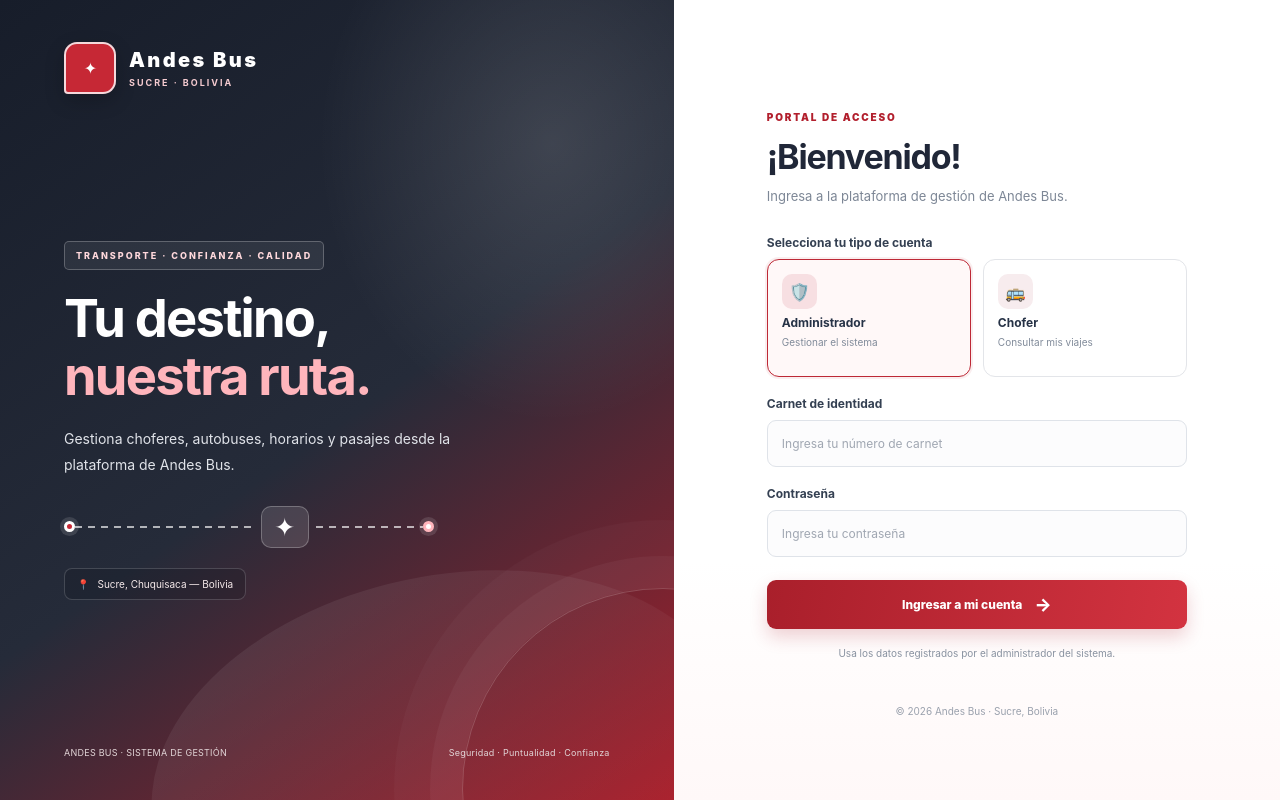
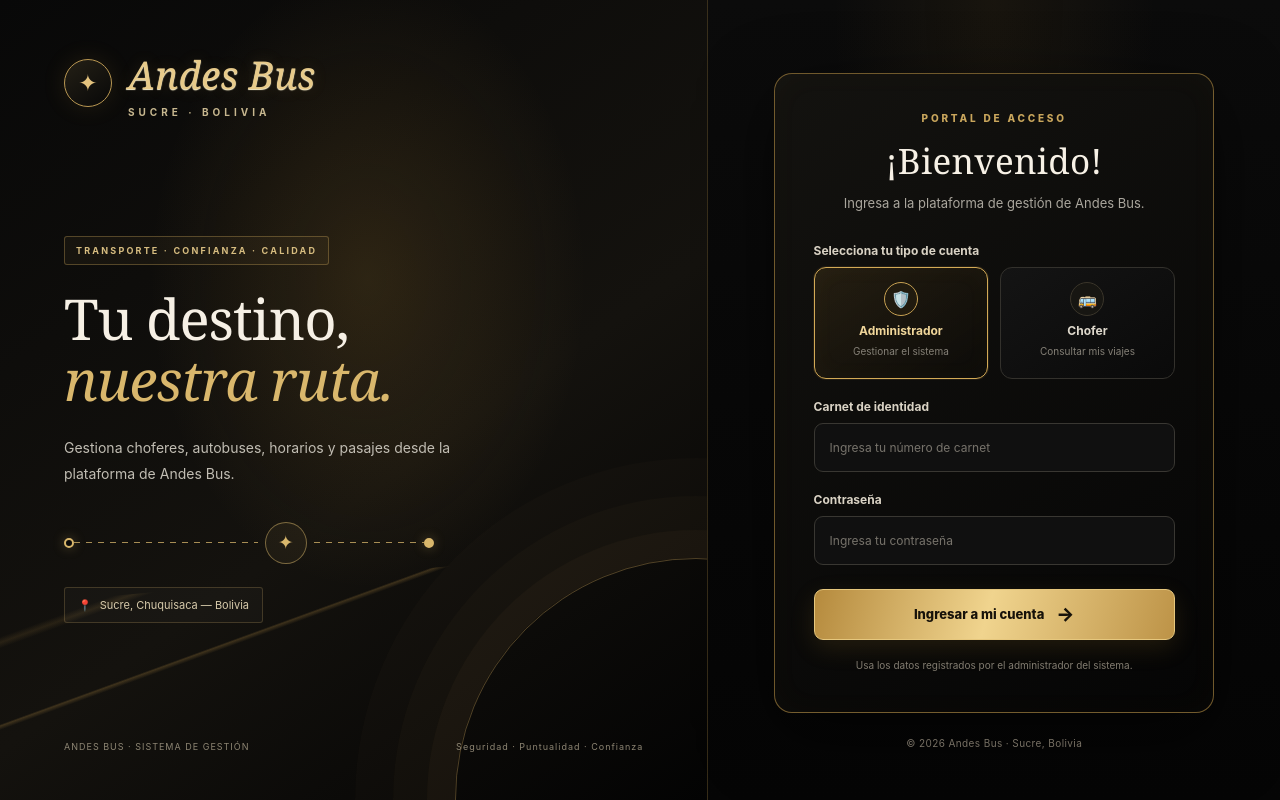
Before and after one commit to ikervegavaldes123-lang/frontend-buses, a React (Vite) app: page /login in a window 1280 px wide. Built offline with nearby package versions, Linux system fonts and the light colour scheme.

Commit message:
Aplicar diseño negro y dorado elegante al login Andes Bus

```diff
--- a/src/pages/LoginPage.css
+++ b/src/pages/LoginPage.css
@@ -1,46 +1,47 @@
-.login-page{min-height:100vh;display:grid;grid-template-columns:minmax(300px,1fr) minmax(420px,.9fr);background:#fff;color:#202b3d}
-.login-visual{position:relative;isolation:isolate;display:flex;flex-direction:column;justify-content:space-between;min-height:100vh;padding:42px clamp(28px,5vw,76px);overflow:hidden;color:#fff;background:radial-gradient(ellipse at 82% 18%,rgba(255,255,255,.13),transparent 30%),linear-gradient(145deg,#171d2a 0%,#252b39 52%,#a91f2b 100%)}
-.login-visual:before{content:"";position:absolute;z-index:-1;inset:auto -10% -20% 22%;height:48%;border-radius:50% 50% 0 0;background:linear-gradient(160deg,rgba(255,255,255,.08),rgba(255,255,255,0));transform:rotate(-12deg)}
-.login-visual:after{content:"";position:absolute;z-index:-1;width:400px;height:400px;right:-190px;bottom:-190px;border:1px solid rgba(255,255,255,.18);border-radius:50%;box-shadow:0 0 0 32px rgba(255,255,255,.04),0 0 0 68px rgba(255,255,255,.025)}
-.login-brand{display:flex;align-items:center;gap:13px;z-index:1}
-.login-brand-icon{width:52px;height:52px;display:grid;place-items:center;border:2px solid rgba(255,255,255,.82);border-radius:13px 13px 13px 4px;background:#c62835;color:#fff;font-size:16px;font-weight:900;letter-spacing:-1px;box-shadow:0 7px 20px rgba(0,0,0,.2)}
+.login-page{min-height:100vh;display:grid;grid-template-columns:minmax(0,1.05fr) minmax(420px,.85fr);background:#050505;color:#f5f1e8;font-family:Inter,system-ui,-apple-system,BlinkMacSystemFont,"Segoe UI",sans-serif}
+.login-visual{position:relative;isolation:isolate;display:flex;flex-direction:column;justify-content:space-between;min-height:100vh;padding:48px clamp(28px,5vw,76px);overflow:hidden;color:#f8f2e5;background:radial-gradient(ellipse at 52% 35%,rgba(194,145,57,.16),transparent 42%),linear-gradient(145deg,#080808 0%,#14120e 58%,#030303 100%)}
+.login-visual:before{content:"";position:absolute;z-index:-1;inset:auto -10% -14% -12%;height:42%;background:linear-gradient(165deg,transparent 10%,rgba(198,153,72,.12) 11%,transparent 12%,transparent 25%,rgba(198,153,72,.24) 25.3%,transparent 26%);transform:rotate(-5deg)}
+.login-visual:after{content:"";position:absolute;z-index:-1;width:480px;height:480px;right:-230px;bottom:-240px;border:1px solid rgba(210,170,94,.35);border-radius:50%;box-shadow:0 0 0 28px rgba(210,170,94,.035),0 0 0 62px rgba(210,170,94,.025),0 0 0 100px rgba(210,170,94,.018)}
+.login-brand{display:flex;align-items:center;gap:16px;z-index:1}
+.login-brand-icon{width:48px;height:48px;display:grid;place-items:center;border:1px solid #b99752;border-radius:50%;color:#e4c37e;background:linear-gradient(145deg,#242016,#080808);font-size:23px;box-shadow:0 0 24px rgba(196,153,67,.12)}
 .login-brand strong,.login-brand small{display:block}
-.login-brand strong{font-size:20px;letter-spacing:2.4px;font-weight:900}
-.login-brand small{margin-top:5px;color:#f5cbd0;font-size:9px;font-weight:700;letter-spacing:2px}
+.login-brand strong{font-family:Georgia,"Times New Roman",serif;font-size:clamp(28px,3vw,40px);font-style:italic;font-weight:500;letter-spacing:.3px;color:#e7ca8a;text-shadow:0 1px 1px #fff4ce,0 0 16px rgba(206,166,85,.18)}
+.login-brand small{margin-top:6px;color:#c7b78f;font-size:10px;font-weight:700;letter-spacing:4px}
 .login-visual-copy{position:relative;z-index:1;max-width:520px;margin:40px 0}
-.login-kicker{display:inline-block;padding:8px 11px;border:1px solid rgba(255,255,255,.24);border-radius:5px;color:#ffd8dc;background:rgba(255,255,255,.07);font-size:9px;font-weight:800;letter-spacing:2px}
-.login-visual-copy h1{margin:20px 0;font-size:clamp(34px,4.1vw,58px);line-height:1.1;letter-spacing:-1.8px}
-.login-visual-copy h1 em{color:#ffb5bc;font-style:normal}
-.login-visual-copy p{max-width:390px;color:#e0e3e9;font-size:14px;line-height:1.85}
-.login-route-decoration{display:flex;align-items:center;gap:0;width:min(100%,370px);margin-top:28px}
-.route-dot{width:11px;height:11px;flex-shrink:0;border:3px solid #fff;border-radius:50%;background:#c62835;box-shadow:0 0 0 4px rgba(255,255,255,.12)}
-.route-line{height:2px;flex:1;background:repeating-linear-gradient(90deg,rgba(255,255,255,.65) 0 7px,transparent 7px 13px)}
-.route-bus{display:grid;place-items:center;width:48px;height:42px;margin:0 7px;border:1px solid rgba(255,255,255,.25);border-radius:10px;background:rgba(255,255,255,.12);font-size:25px}
+.login-kicker{display:inline-block;padding:8px 11px;border:1px solid rgba(201,163,91,.35);border-radius:3px;color:#d7bd80;background:rgba(201,163,91,.055);font-size:9px;font-weight:700;letter-spacing:2.2px}
+.login-visual-copy h1{margin:24px 0;font-family:Georgia,"Times New Roman",serif;font-size:clamp(38px,4.4vw,64px);line-height:1.08;letter-spacing:-1px;color:#f6f0e5;font-weight:500}
+.login-visual-copy h1 em{color:#d9b76c;font-style:italic}
+.login-visual-copy p{max-width:390px;color:#c1bdb3;font-size:14px;line-height:1.9}
+.login-route-decoration{display:flex;align-items:center;gap:0;width:min(100%,370px);margin-top:34px}
+.route-dot{width:10px;height:10px;flex-shrink:0;border:2px solid #d9b76c;border-radius:50%;background:#080808;box-shadow:0 0 12px rgba(217,183,108,.35)}
+.route-line{height:1px;flex:1;background:repeating-linear-gradient(90deg,rgba(217,183,108,.75) 0 6px,transparent 6px 12px)}
+.route-bus{display:grid;place-items:center;width:42px;height:42px;margin:0 7px;border:1px solid rgba(217,183,108,.5);border-radius:50%;color:#d9b76c;background:rgba(217,183,108,.06);font-size:19px}
 .route-line-short{flex:.6}
-.route-dot-end{background:#fff;border-color:#ffb5bc}
-.login-location-chip{display:inline-flex;align-items:center;gap:8px;margin-top:20px;padding:9px 12px;border:1px solid rgba(255,255,255,.17);border-radius:8px;color:#f4e8e9;background:rgba(17,20,29,.22);font-size:10px}
-.login-visual-footer{position:relative;z-index:1;display:flex;justify-content:space-between;gap:16px;color:#e1d4d6;font-size:9px;letter-spacing:.25px}
-.login-form-side{display:flex;flex-direction:column;justify-content:center;align-items:center;padding:44px 32px 22px;background:linear-gradient(180deg,#fff 0%,#fff 70%,#fff8f8 100%)}
-.login-form{width:min(100%,420px)}
-.login-form-eyebrow{color:#b21f2d;font-size:10px;font-weight:900;letter-spacing:1.8px}
-.login-form h2{margin:11px 0 8px;color:#202738;font-size:34px;letter-spacing:-1.2px}
-.login-subtitle{margin:0 0 28px;color:#7d8796;font-size:13px;line-height:1.7}
-.login-form>label{display:block;margin:19px 0 9px;color:#344052;font-size:12px;font-weight:750}
+.route-dot-end{background:#d9b76c}
+.login-location-chip{display:inline-flex;align-items:center;gap:8px;margin-top:23px;padding:10px 13px;border:1px solid rgba(217,183,108,.22);border-radius:3px;color:#d6c9aa;background:rgba(255,255,255,.025);font-size:11px}
+.login-visual-footer{position:relative;z-index:1;display:flex;justify-content:space-between;gap:16px;color:#8d8573;font-size:9px;letter-spacing:1px}
+.login-form-side{position:relative;display:flex;flex-direction:column;justify-content:center;align-items:center;padding:44px 32px 22px;border-left:1px solid rgba(204,163,79,.24);background:radial-gradient(ellipse at 50% 0%,rgba(185,138,54,.08),transparent 40%),linear-gradient(180deg,#0b0b0b,#050505)}
+.login-form{width:min(100%,440px);padding:clamp(22px,3vw,40px);border:1px solid rgba(197,155,73,.55);border-radius:18px;background:linear-gradient(145deg,rgba(20,19,16,.97),rgba(5,5,5,.99));box-shadow:0 22px 70px rgba(0,0,0,.55),inset 0 0 35px rgba(196,153,67,.025)}
+.login-form-eyebrow{display:block;color:#c9a65c;text-align:center;font-size:10px;font-weight:800;letter-spacing:2.8px}
+.login-form h2{margin:13px 0 8px;color:#f7f1e6;text-align:center;font-family:Georgia,"Times New Roman",serif;font-size:35px;font-weight:500;letter-spacing:.3px}
+.login-subtitle{margin:0 0 28px;color:#aaa69d;text-align:center;font-size:13px;line-height:1.7}
+.login-form>label{display:block;margin:20px 0 9px;color:#d9d2c4;font-size:12px;font-weight:650}
 .login-role-options{display:grid;grid-template-columns:1fr 1fr;gap:12px}
-.login-role{display:flex;flex-direction:column;align-items:flex-start;gap:6px;min-height:118px;padding:14px;border:1px solid #e3e5e9;border-radius:12px;text-align:left;background:#fff;transition:.18s}
-.login-role>span{display:grid;place-items:center;width:35px;height:35px;border-radius:10px;background:#f7ecee;font-size:17px}
-.login-role strong{color:#263246;font-size:12px}
-.login-role small{color:#818b9a;font-size:10px}
-.login-role.selected{border-color:#bd2936;background:#fff8f8;box-shadow:0 0 0 2px rgba(189,41,54,.08)}
-.login-role.selected>span{background:#f7dfe2}
-.login-form input{width:100%;height:47px;padding:0 14px;border:1px solid #dfe3e9;border-radius:9px;outline:none;background:#fcfcfd;color:#202b3d;font-size:12px;transition:.18s}
-.login-form input:focus{border-color:#bd2936;box-shadow:0 0 0 3px rgba(189,41,54,.1);background:#fff}
-.login-form input::placeholder{color:#a0a7b2}
-.login-submit{display:flex;align-items:center;justify-content:center;gap:12px;width:100%;height:49px;margin-top:23px;border:0;border-radius:9px;color:#fff;background:linear-gradient(100deg,#a91f2b,#d33340);box-shadow:0 8px 18px rgba(169,31,43,.2);font-size:12px;font-weight:800;transition:.18s}
-.login-submit:hover{transform:translateY(-1px);box-shadow:0 12px 22px rgba(169,31,43,.26)}
-.login-submit span{font-size:18px}
-.login-error{margin:12px 0 0;padding:10px 12px;border:1px solid #fecaca;border-radius:8px;color:#b42318;background:#fff1f2;font-size:11px}
-.login-help{margin:16px 0 0;color:#8992a0;text-align:center;font-size:10px;line-height:1.6}
-.login-copyright{margin-top:44px;color:#9aa1ad;text-align:center;font-size:10px}
-@media(max-width:850px){.login-page{grid-template-columns:1fr}.login-visual{min-height:300px;padding:26px 28px}.login-visual-copy{margin:35px 0}.login-visual-copy h1{font-size:38px}.login-visual-footer{display:none}.login-form-side{padding:42px 24px}.login-copyright{margin-top:30px}}
-@media(max-width:480px){.login-visual{min-height:260px}.login-visual-copy h1{font-size:32px}.login-form-side{padding:32px 18px}.login-form h2{font-size:28px}.login-role{padding:11px;min-height:112px}.login-visual-copy p{font-size:12px}}
+.login-role{display:flex;flex-direction:column;align-items:center;gap:7px;min-height:112px;padding:14px 8px;border:1px solid #33312c;border-radius:12px;text-align:center;background:linear-gradient(145deg,#141414,#0a0a0a);transition:border-color .2s,background .2s,transform .2s}
+.login-role>span{display:grid;place-items:center;width:34px;height:34px;border:1px solid #3a352a;border-radius:50%;color:#aaa397;background:#171612;font-size:16px}
+.login-role strong{color:#ded8cc;font-size:12px}
+.login-role small{color:#858077;font-size:10px}
+.login-role.selected{border-color:#d3aa56;background:linear-gradient(145deg,rgba(179,133,49,.13),rgba(12,11,9,.95));box-shadow:0 0 0 1px rgba(211,170,86,.1),inset 0 0 24px rgba(211,170,86,.035)}
+.login-role.selected>span{border-color:#c6a052;color:#e3c478;background:#211b0f}
+.login-role.selected strong{color:#f0d69a}
+.login-form input{width:100%;height:49px;padding:0 15px;border:1px solid #393732;border-radius:9px;outline:none;background:#101010;color:#f3eee3;font-size:12px;transition:border-color .2s,box-shadow .2s}
+.login-form input:focus{border-color:#c9a052;box-shadow:0 0 0 3px rgba(201,160,82,.1);background:#12110e}
+.login-form input::placeholder{color:#77736b}
+.login-submit{display:flex;align-items:center;justify-content:center;gap:12px;width:100%;height:51px;margin-top:24px;border:1px solid #e6c77d;border-radius:9px;color:#17120a;background:linear-gradient(105deg,#b58a3d,#f0d48e 48%,#bd9347);box-shadow:0 8px 24px rgba(174,128,43,.16);font-size:13px;font-weight:850;transition:transform .2s,filter .2s}
+.login-submit:hover{transform:translateY(-1px);filter:brightness(1.08);box-shadow:0 12px 28px rgba(174,128,43,.22)}
+.login-submit span{font-size:19px}
+.login-error{margin:12px 0 0;padding:10px 12px;border:1px solid #80423c;border-radius:8px;color:#f0b4a9;background:#24110f;font-size:11px}
+.login-help{margin:17px 0 0;color:#827c70;text-align:center;font-size:10px;line-height:1.7}
+.login-copyright{margin-top:24px;color:#777064;text-align:center;font-size:10px;letter-spacing:.4px}
+@media(max-width:850px){.login-page{grid-template-columns:1fr}.login-visual{min-height:320px;padding:28px}.login-visual-copy{margin:35px 0}.login-visual-copy h1{font-size:42px}.login-visual-footer{display:none}.login-form-side{padding:36px 22px;border-left:0;border-top:1px solid rgba(204,163,79,.24)}.login-form{width:min(100%,480px)}}
+@media(max-width:480px){.login-visual{min-height:280px}.login-brand strong{font-size:30px}.login-brand small{letter-spacing:2.5px}.login-visual-copy h1{font-size:35px}.login-visual-copy p{font-size:12px}.login-form-side{padding:25px 14px}.login-form{padding:22px 17px}.login-form h2{font-size:30px}.login-role{padding:11px 6px;min-height:106px}}
```
